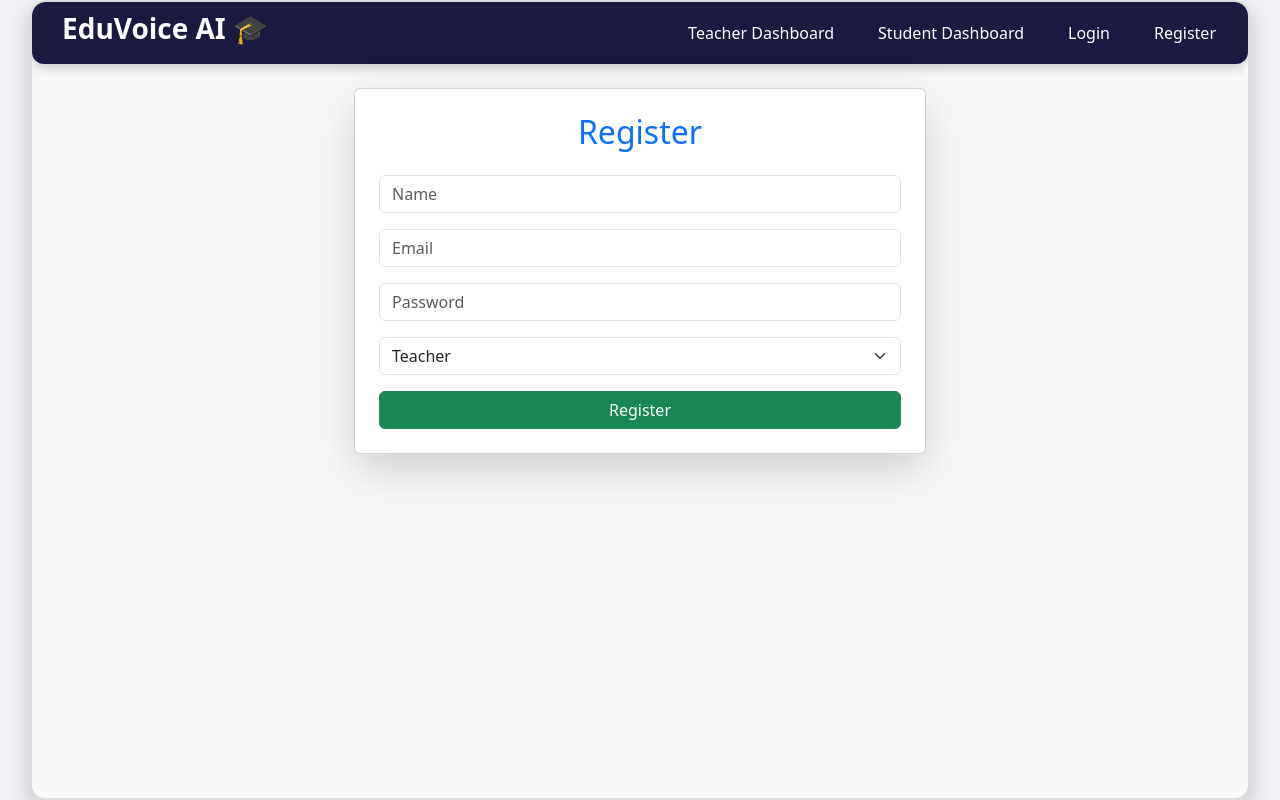
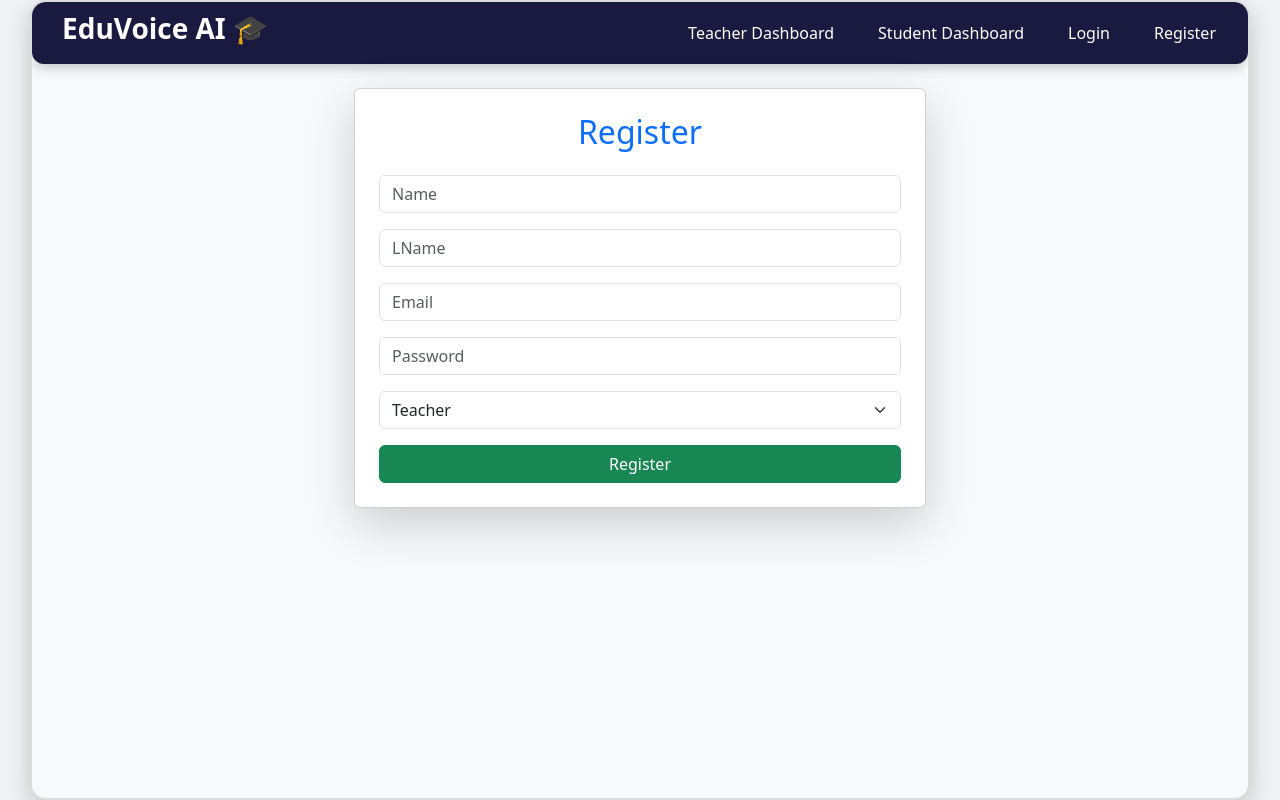
Before and after one commit to vaishnavi97-ux/EduVoice, a Flask app: page /register in a window 1280 px wide. Run offline with Flask 3, Linux system fonts and the light colour scheme.

Commit message:
Add Lastname input field to registration form

```diff
--- a/templates/register.html
+++ b/templates/register.html
@@ -6,6 +6,7 @@
       <h2 class="text-center mb-4 text-primary">Register</h2>
       <form method="POST">
         <input type="text" name="name" class="form-control mb-3" placeholder="Name" required>
+        <input type="text" name="Lastname" class="form-control mb-3" placeholder="LName" required>
         <input type="email" name="email" class="form-control mb-3" placeholder="Email" required>
         <input type="password" name="password" class="form-control mb-3" placeholder="Password" required>
         <select name="role" class="form-select mb-3" required>
```
